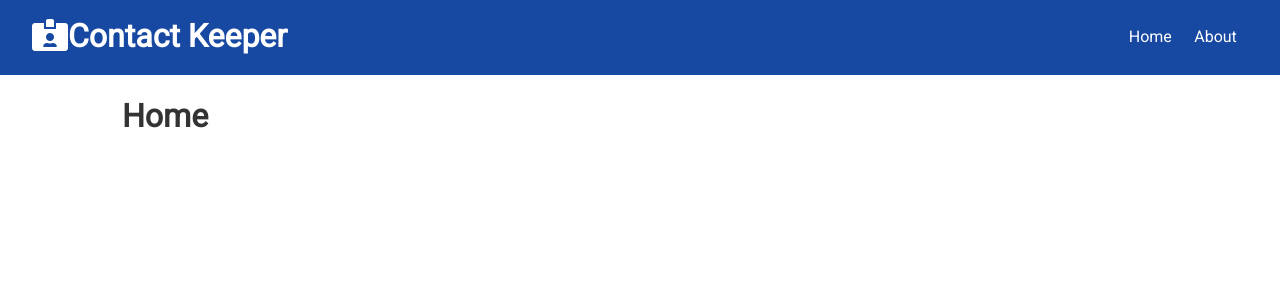
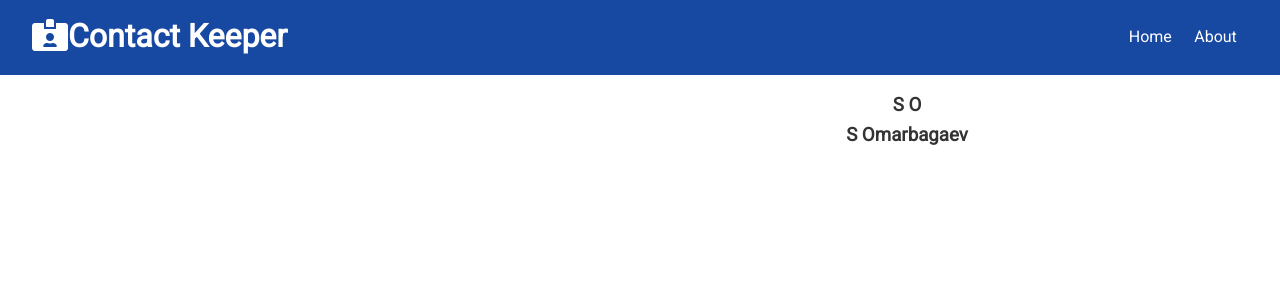
Before and after one commit to mariache/ContactKeeper, a React (Create React App) app in the folder client/: page / in a window 1280 px wide. Shown: the top 300 px of the page. Built offline with nearby package versions, Linux system fonts and the light colour scheme.

Commit message:
- display contacts on home page;

```diff
--- a/client/src/components/contacts/Contacts.js
+++ b/client/src/components/contacts/Contacts.js
@@ -1,7 +1,16 @@
-import React from "react";
+import React, { Fragment, useContext } from "react";
+import ContactContext from "../../components/context/contact/contactContext";
 
 const Contacts = () => {
-  return <div />;
+  const contactContext = useContext(ContactContext);
+  const { contacts } = contactContext;
+  return (
+    <Fragment>
+      {contacts.map(contact => (
+        <h3>{contact.name}</h3>
+      ))}
+    </Fragment>
+  );
 };
 
 export default Contacts;
--- a/client/src/components/pages/Home.js
+++ b/client/src/components/pages/Home.js
@@ -1,9 +1,13 @@
 import React from "react";
+import Contacts from "../contacts/Contacts";
 
 const Home = () => {
   return (
-    <div>
-      <h1>Home</h1>
+    <div className="grid-2">
+      <div>{/**contact form */}</div>
+      <div>
+        <Contacts />
+      </div>
     </div>
   );
 };
```
